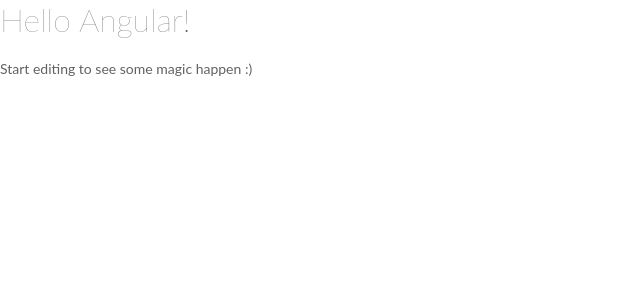
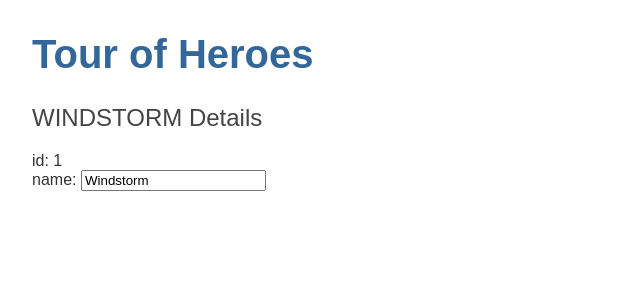
Before and after one commit to FuryFighter/angulartestheroes, an Angular app: page / in a window 1280 px wide. Shown: the top 300 px of the page, without its empty margins (0-640 px from the left). Built offline with nearby package versions, Linux system fonts and the light colour scheme.

Commit message:
4 files modified, 4 added, 1 deleted

```diff
--- a/src/app/app.component.html
+++ b/src/app/app.component.html
@@ -1,4 +1,2 @@
-<hello name="{{ name }}"></hello>
-<p>
-  Start editing to see some magic happen :)
-</p>
+<h1>{{ name }}</h1>
+<app-heroes></app-heroes>
--- a/src/app/app.component.ts
+++ b/src/app/app.component.ts
@@ -6,5 +6,5 @@
   styleUrls: [ './app.component.css' ]
 })
 export class AppComponent  {
-  name = 'Angular';
+  name = 'Tour of Heroes';
 }
--- a/src/app/app.module.ts
+++ b/src/app/app.module.ts
@@ -3,11 +3,12 @@
 import { FormsModule } from '@angular/forms';
 
 import { AppComponent } from './app.component';
-import { HelloComponent } from './hello.component';
+import { HeroesComponent } from './heroes/heroes.component';
 
 @NgModule({
   imports:      [ BrowserModule, FormsModule ],
-  declarations: [ AppComponent, HelloComponent ],
+  declarations: [ AppComponent, HeroesComponent ],
+  providers: [],
   bootstrap:    [ AppComponent ]
 })
 export class AppModule { }
--- a/src/app/hello.component.ts
+++ /dev/null
@@ -1,10 +0,0 @@
-import { Component, Input } from '@angular/core';
-
-@Component({
-  selector: 'hello',
-  template: `<h1>Hello {{name}}!</h1>`,
-  styles: [`h1 { font-family: Lato; }`]
-})
-export class HelloComponent  {
-  @Input() name: string;
-}
--- /dev/null
+++ b/src/app/hero.ts
@@ -0,0 +1,4 @@
+export class Hero {
+  id: number;
+  name: string;
+}
--- /dev/null
+++ b/src/app/heroes/heroes.component.html
@@ -0,0 +1,7 @@
+<h2>{{hero.name  | uppercase }} Details</h2>
+<div><span>id: </span>{{hero.id}}</div>
+<div>
+  <label>name:
+    <input [(ngModel)]="hero.name" placeholder="name"/>
+  </label>
+</div>
--- /dev/null
+++ b/src/app/heroes/heroes.component.ts
@@ -0,0 +1,22 @@
+import { Component, OnInit } from '@angular/core';
+import { Hero } from '../hero'
+
+@Component({
+  selector: 'app-heroes',
+  templateUrl: './heroes.component.html',
+  styleUrls: ['./heroes.component.css']
+})
+export class HeroesComponent implements OnInit {
+
+  hero: Hero = {
+    id: 1,
+    name: "Windstorm"
+  }
+
+
+  constructor() { }
+
+  ngOnInit() {
+  }
+
+}
--- a/src/styles.css
+++ b/src/styles.css
@@ -1,138 +1,23 @@
 /* Add application styles & imports to this file! */
 
-*{
-  font-family: 'Roboto', Arial, sans-serif;
-  color: #616161;
-  box-sizing: border-box;
-  -webkit-font-smoothing: antialiased;
-  -moz-osx-font-smoothing: grayscale;
+h1 {
+  color: #369;
+  font-family: Arial, Helvetica, sans-serif;
+  font-size: 250%;
 }
-
-body {
-  margin: 0;
-}
-
-.container {
-  display: flex;
-  flex-direction: row;
-}
-
-router-outlet + *  {
-  padding: 0 16px;
-}
-
-/* Text */
-
-h1 {
-  font-size: 32px;
-}
-
-h2 {
-  font-size: 20px;
-}
-
-h1, h2 {
+h2, h3 {
+  color: #444;
+  font-family: Arial, Helvetica, sans-serif;
   font-weight: lighter;
 }
-
-p {
-  font-size: 14px;
+body {
+  margin: 2em;
 }
-
-/* Hyperlink */
-
-a {
-  cursor: pointer;
-  color: #1976d2;
-  text-decoration: none;
+body, input[type="text"], button {
+  color: #333;
+  font-family: Cambria, Georgia;
 }
-
-a:hover {
-  opacity: 0.8;
+/* everywhere else */
+* {
+  font-family: Arial, Helvetica, sans-serif;
 }
-
-/* Input */
-
-input {
-  font-size: 14px;
-  border-radius: 2px;
-  padding: 8px;
-  margin-bottom: 16px;
-  border: 1px solid #BDBDBD;
-}
-
-label {
-  font-size: 12px;
-  font-weight: bold;
-  margin-bottom: 4px;
-  display: block;
-  text-transform: uppercase;
-}
-
-/* Button */
-.button, button {
-  display: inline-flex;
-  align-items: center;
-  padding: 8px 16px;
-  border-radius: 2px;
-  font-size: 14px;
-  cursor: pointer;
-  background-color: #1976d2;
-  color: white;
-  border: none;
-}
-
-.button:hover, button:hover {
-  opacity: 0.8;
-  font-weight: normal;
-}
-
-.button:disabled, button:disabled {
-  opacity: 0.5;
-  cursor: auto;
-}
-
-/* Fancy Button */
-
-.fancy-button {
-  background-color: white;
-  color: #1976d2;
-}
-
-.fancy-button i.material-icons {
-  color: #1976d2;
-  padding-right: 4px;
-}
-
-/* Top Bar */
-
-app-top-bar {
-  width: 100%;
-  height: 68px;
-  background-color: #1976d2;
-  padding: 16px;
-  display: flex;
-  flex-direction: row;
-  justify-content: space-between;
-  align-items: center;
-}
-
-app-top-bar h1 {
-  color: white;
-  margin: 0;
-}
-
-/* Checkout Cart, Shipping Prices */
-
-.cart-item, .shipping-item {
-  width: 100%;
-  min-width: 400px;
-  max-width: 450px;
-  display: flex;
-  flex-direction: row;
-  justify-content: space-between;
-  padding: 16px 32px;
-  margin-bottom: 8px;
-  border-radius: 2px;
-  background-color: #EEEEEE;
-}
```
Also changed, not shown: src/app/heroes/heroes.component.css (added).
